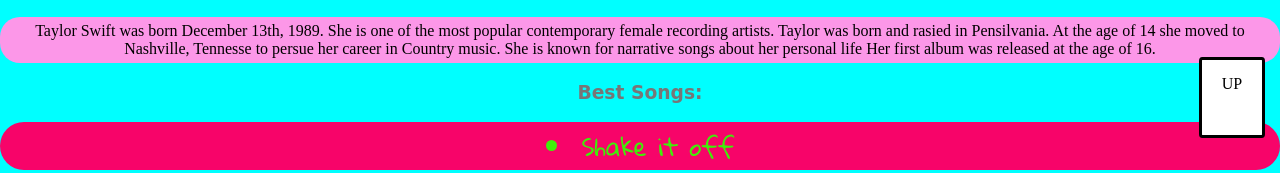
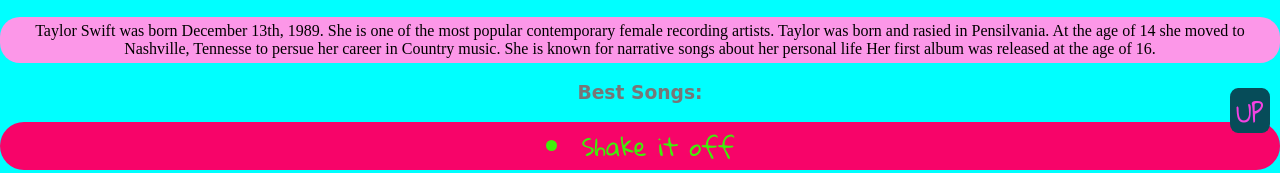
Before and after one commit to allegratim/TopArtists, a plain HTML site: page index.html in a window 1280 px wide. Shown: the part 647-820 px from the top of the page. Drawn offline with Linux system fonts and the light colour scheme; a web font is replaced by a local one.

Commit message:
change up button

```diff
--- a/style.css
+++ b/style.css
@@ -73,20 +73,20 @@ h1#title{
 }
 .up{
     position: fixed;
-    bottom:0;
+    bottom:10px;
     right: 0;
-    margin: 0 15px 15px 0;
-    border-radius: 5%;
-    width: 60px;
-    height: 60px;
-    background: #FFF;
-    border: 3px solid #000;
+    margin: 0 10px 10px 0;
+    border-radius: 20%;
+    width: 40px;
+    height: 45px;
+    background: #064c59;
     cursor: pointer;
-    color: #000;
+    color: #f442e2;
     text-decoration: none;
     text-align: center;
-    padding-top: 15px;
     transition: all 0.3s ease-in-out;
+    font-size: 25px;
+    font-family: 'Gloria Hallelujah', cursive;
 }
 
 nav {
```
